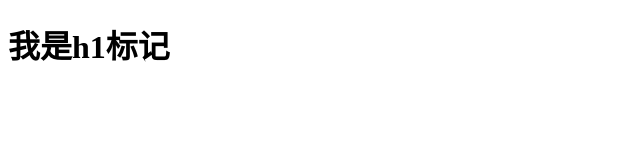
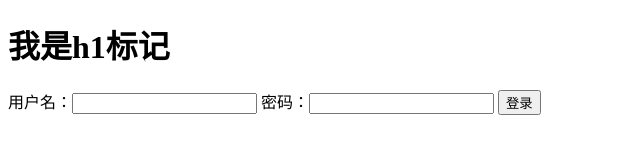
Before and after one commit to imeaya/testgit, a plain HTML site: page index.html in a window 1280 px wide. Shown: the whole page, without its empty margins (0-640 px from the left). Drawn offline with Linux system fonts and the light colour scheme.

Commit message:
登录功能完成

```diff
--- a/index.html
+++ b/index.html
@@ -8,5 +8,12 @@
 </head>
 <body>
     <h1>我是h1标记</h1>
+    <!--登录功能-->
+    <div class="login">
+        用户名：<input type="text">
+        密码：<input type="text">
+        <button type="submit">登录</button>
+    </div>
+
 </body>
 </html>
```
